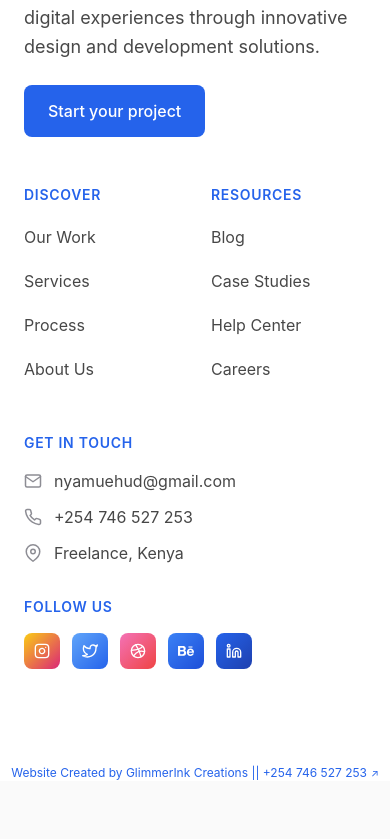
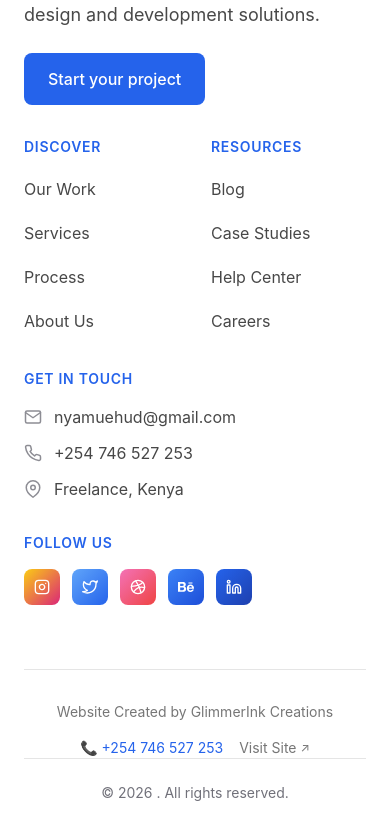
Before and after one commit to Ehud-Guzman/glimmer, a React (Vite) app: page /contact in a window 390 px wide. Shown: the part 5069-5908 px from the top of the page. Before the commit the page ends 5850 px from the top, so only its background shows below. Built offline with nearby package versions, Linux system fonts and the light colour scheme.

Commit message:
Mobile view update

```diff
--- a/src/components/Footer/Footer.jsx
+++ b/src/components/Footer/Footer.jsx
@@ -36,8 +36,8 @@ const Footer = () => {
         <div className="absolute bottom-0 right-0 w-96 h-96 rounded-full bg-primary/5 blur-3xl translate-x-1/2 translate-y-1/2" />
       </div>
 
-      {/* Grid Layout */}
-      <div className="max-w-7xl mx-auto px-6 py-20 grid grid-cols-1 md:grid-cols-12 gap-12 relative z-10">
+      {/* Main Grid Layout - Credits now included */}
+      <div className="max-w-7xl mx-auto px-6 py-12 md:py-16 grid grid-cols-1 md:grid-cols-12 gap-8 md:gap-12 relative z-10">
         <FooterBrand brand={footerStructure.brand} />
         <FooterNav
           navigation={footerStructure.navigation}
@@ -45,21 +45,48 @@ const Footer = () => {
           setActiveHover={setActiveHover}
         />
         <FooterContact contact={footerStructure.contact} />
-      </div>
 
-      {/* Credits */}
+        {/* Credits - Now inside grid with full width */}
         <motion.div
-            className="mt-4 text-center md:text-center text-xs opacity-50 hover:opacity-80 transition-opacity"
+          className="col-span-1 md:col-span-12 mt-8 md:mt-12 pt-8 border-t border-border-light dark:border-border-dark"
           initial={{ opacity: 0 }}
           whileInView={{ opacity: 1 }}
           viewport={{ once: true }}
           transition={{ delay: 0.5 }}
         >
-            <a href={footerStructure.credits.url} className="inline-flex items-center gap-1">
-              {footerStructure.credits.text} || {footerStructure.credits.phone}
-              <span className="text-[10px]">↗</span>
+          <div className="flex flex-col md:flex-row justify-between items-center gap-4">
+            <div className="text-sm text-text-light/60 dark:text-text-dark/60">
+              {footerStructure.credits.text}
+            </div>
+
+            <div className="flex items-center gap-4">
+              {footerStructure.credits.phone && (
+                <a
+                  href={`tel:${footerStructure.credits.phone.replace(/\s/g, '')}`}
+                  className="text-sm text-primary dark:text-primary-light hover:opacity-80 transition-opacity"
+                >
+                  📞 {footerStructure.credits.phone}
                 </a>
+              )}
+
+              {footerStructure.credits.url && (
+                <a
+                  href={footerStructure.credits.url}
+                  target="_blank"
+                  rel="noopener noreferrer"
+                  className="text-sm text-text-light/60 dark:text-text-dark/60 hover:text-primary dark:hover:text-primary-light transition-colors flex items-center gap-1"
+                >
+                  Visit Site
+                  <span className="text-xs">↗</span>
+                </a>
+              )}
+            </div>
+          </div>
+
+          <FooterLegal legal={footerStructure.legal} />
         </motion.div>
+      </div>
+
       <BackToTopButton />
     </motion.footer>
   );
```
Lines whose indentation alone changed are shown as unchanged.
